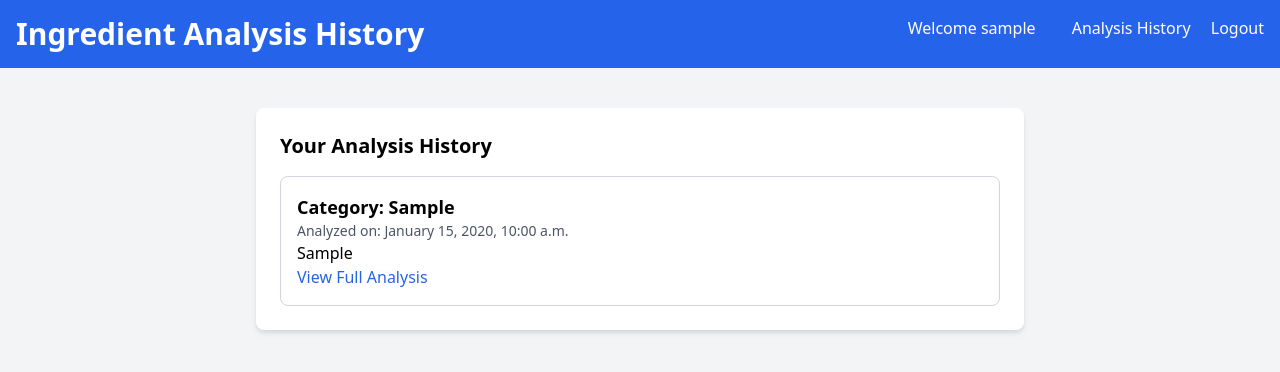
After one commit to vaibhav096/Ingredient_Analysis, a Django app: page /history in a window 1280 px wide. The commit adds this page. Shown: the top 372 px of the page. Run offline with Django 4.2, Linux system fonts and the light colour scheme; a user stored in the database is signed in; tables that the repository leaves empty hold one stand-in row (values such as "Sample post").

Commit message:
prepare page to show history and detailed analysis

```diff
--- a/ingredient_analysis_app/urls.py
+++ b/ingredient_analysis_app/urls.py
@@ -8,4 +8,6 @@ urlpatterns = [
     path('logout/', views.user_logout, name='logout'),
     path('', views.home, name='home'),
     path('analyze', views.analyze_ingredients, name='analyze'),
+    path('history',views.history, name='history'),
+    path('analysis/<int:analysis_id>', views.analysis_detail, name='analysis_detail'),
 ]
--- a/ingredient_analysis_app/views.py
+++ b/ingredient_analysis_app/views.py
@@ -99,6 +99,15 @@ def analyze_ingredients(request):
 
     return JsonResponse({'error': 'Invalid request method'}, status=405)
 
+def history(request):
+    # Retrieve all analyses related to the logged-in user
+    user_analyses = IngredientAnalysis.objects.filter(user=request.user).order_by('-timestamp')
+    return render(request, 'history.html', {'user_analyses': user_analyses})
+
+def analysis_detail(request, analysis_id):
+    analysis = IngredientAnalysis.objects.get(id=analysis_id, user=request.user)
+    return render(request, 'analysis_detail.html', {'analysis': analysis})
+
 def register(request):
     if request.method == 'POST':
         username = request.POST['username']
--- /dev/null
+++ b/templates/history.html
@@ -0,0 +1,55 @@
+<!DOCTYPE html>
+<html lang="en">
+<head>
+    <meta charset="UTF-8">
+    <meta name="viewport" content="width=device-width, initial-scale=1.0">
+    <title>Analysis History</title>
+    <link href="https://cdn.jsdelivr.net/npm/tailwindcss@2.2.19/dist/tailwind.min.css" rel="stylesheet">
+</head>
+
+<body class="bg-gray-100 font-sans antialiased">
+
+    <!-- Navbar -->
+    <nav class="bg-blue-600 p-4 text-white flex justify-between">
+        <div>
+            <h1 class="text-3xl font-bold">Ingredient Analysis History</h1>
+        </div>
+        <div>
+            <a href="#" class="text-white hover:underline mx-4">Welcome {{ user.username }}</a>
+            <a href="history" class="text-white hover:underline mx-4">Analysis History</a>
+            <a href="logout" class="text-white hover:underline">Logout</a>
+        </div>
+    </nav>
+
+    <!-- Main Content Container -->
+    <div class="container mx-auto mt-10 px-4 sm:px-0">
+        <div class="max-w-3xl mx-auto bg-white p-6 rounded-lg shadow-md">
+
+            <!-- Analysis history section -->
+            <section>
+                <h2 class="text-xl mb-4 font-semibold">Your Analysis History</h2>
+                <div class="space-y-4">
+
+                    {% for analysis in user_analyses %}
+                    <div class="border border-gray-300 p-4 rounded-lg">
+                        <h3 class="text-lg font-semibold">Category: {{ analysis.category }}</h3>
+                        <p class="text-sm text-gray-600">Analyzed on: {{ analysis.timestamp|date:"F j, Y, g:i a" }}</p>
+                        <p>{{ analysis.result|truncatechars:100 }}</p>
+                        <a href="{% url 'analysis_detail' analysis.id %}" class="text-blue-600 hover:underline">View Full Analysis</a>
+                    </div>
+                    {% empty %}
+                    <p>No analysis history found.</p>
+                    {% endfor %}
+
+                </div>
+            </section>
+
+        </div>
+    </div>
+
+    <!-- <footer class="text-center p-4 text-black mt-6">
+        Powered by <a href="https://github.com/vaibhav096" class="">Mr. Vaibhav Jadhav</a>
+    </footer> -->
+
+</body>
+</html>
--- a/templates/index.html
+++ b/templates/index.html
@@ -55,7 +55,7 @@
         </div>
         <div>
             <a href="#" class="text-white hover:underline mx-4">Welcome {{ user.username }}</a>
-            <a href="/analysis-history" class="text-white hover:underline mx-4">Analysis History</a>
+            <a href="history" class="text-white hover:underline mx-4">Analysis History</a>
             <a href="logout" class="text-white hover:underline">Logout</a>
         </div>
     </nav>
```
Also changed, not shown: templates/analysis_detail.html (added, +43 -0 lines).
